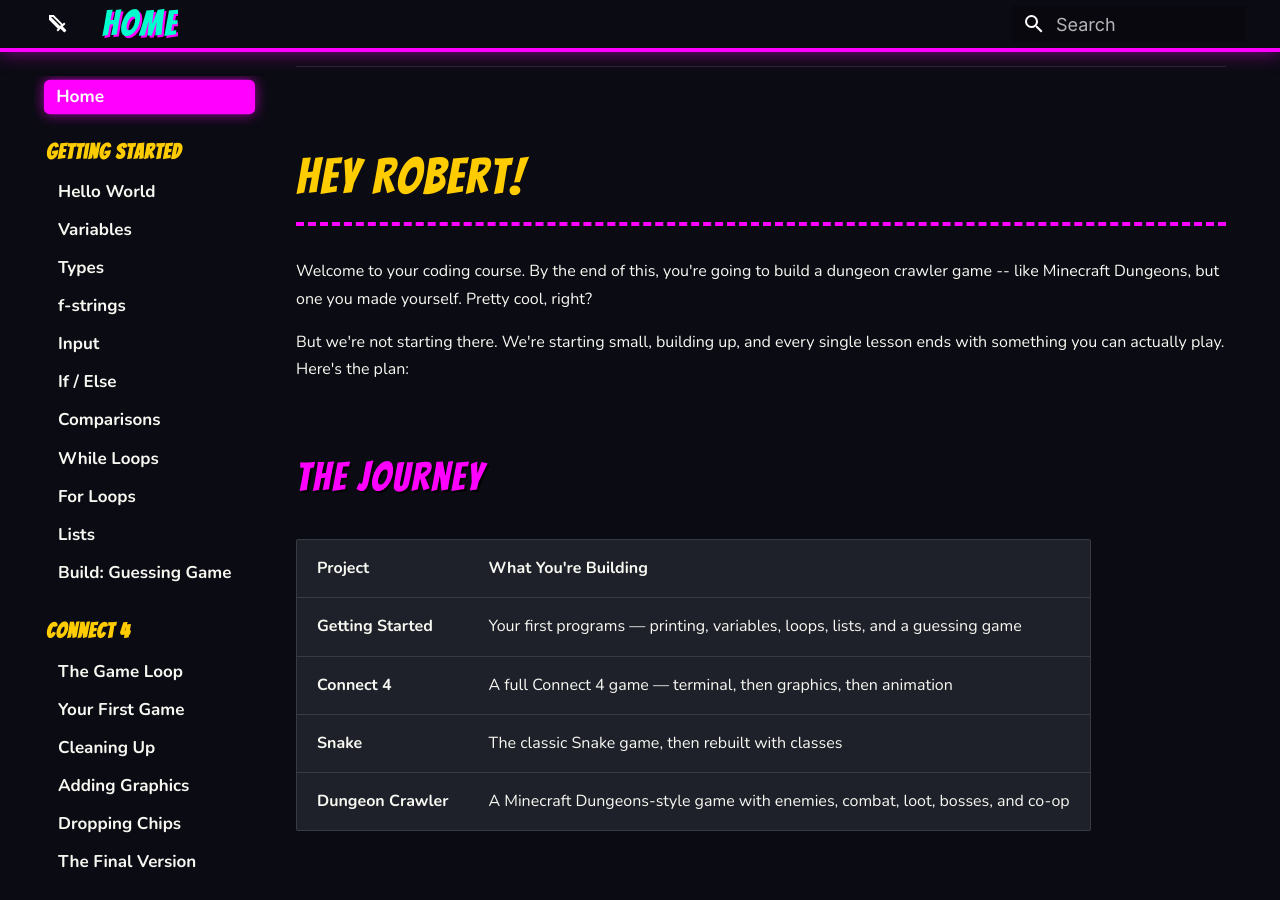
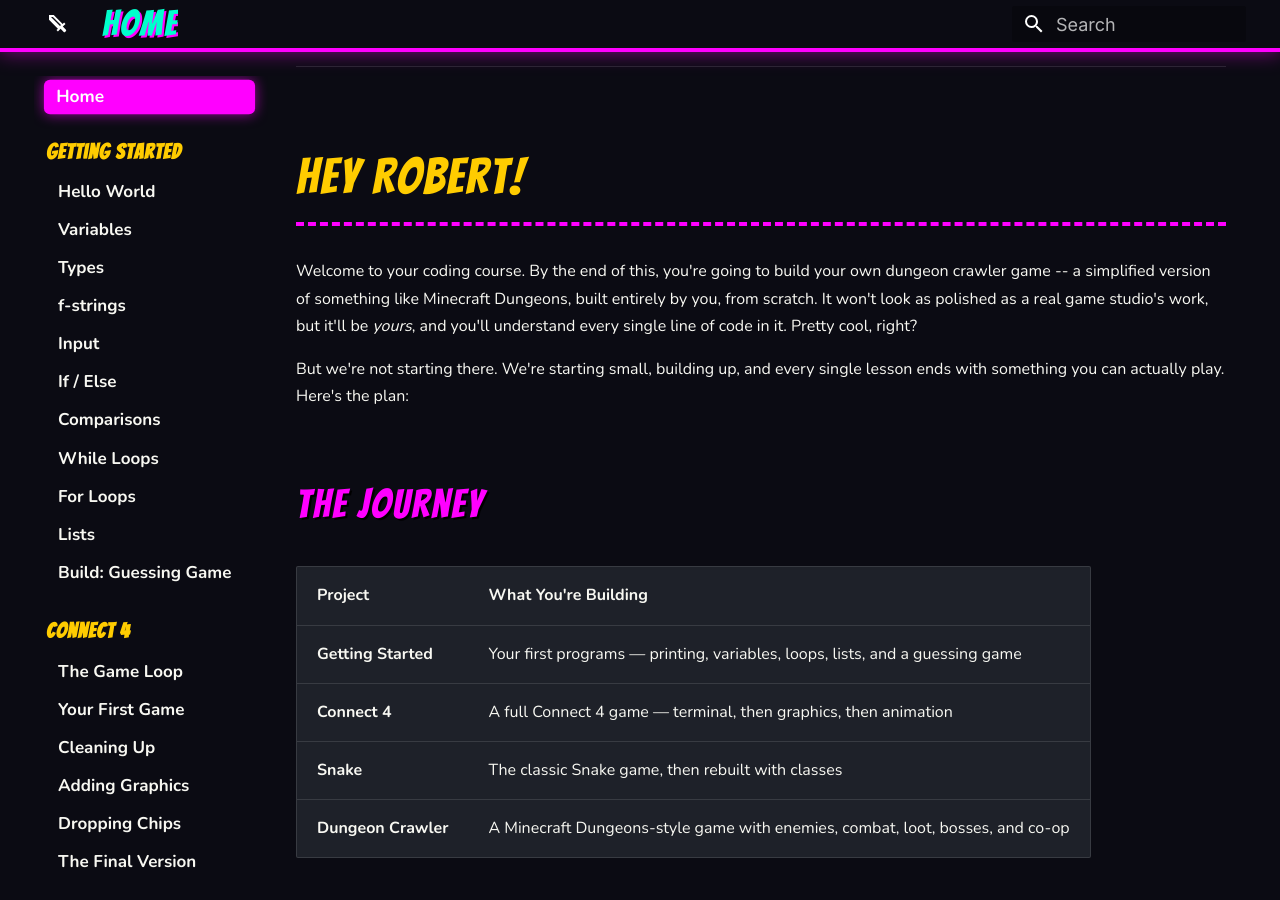
Before and after one commit to agentjuice/roberts-coding-course, an MkDocs documentation site: the page built from docs/index.md, in a window 1280 px wide and 900 px high, scrolled down 373 px. Built offline with MkDocs 1.6.1 and Material for MkDocs 9.7.7, drawn with Linux system fonts in a browser that asks for light colours.

Commit message:
Clarify simplified Minecraft Dungeons in welcome

```diff
--- a/docs/index.md
+++ b/docs/index.md
@@ -7,7 +7,7 @@
 
 ## Hey Robert!
 
-Welcome to your coding course. By the end of this, you're going to build a dungeon crawler game -- like Minecraft Dungeons, but one you made yourself. Pretty cool, right?
+Welcome to your coding course. By the end of this, you're going to build your own dungeon crawler game -- a simplified version of something like Minecraft Dungeons, built entirely by you, from scratch. It won't look as polished as a real game studio's work, but it'll be *yours*, and you'll understand every single line of code in it. Pretty cool, right?
 
 But we're not starting there. We're starting small, building up, and every single lesson ends with something you can actually play. Here's the plan:
 
```
